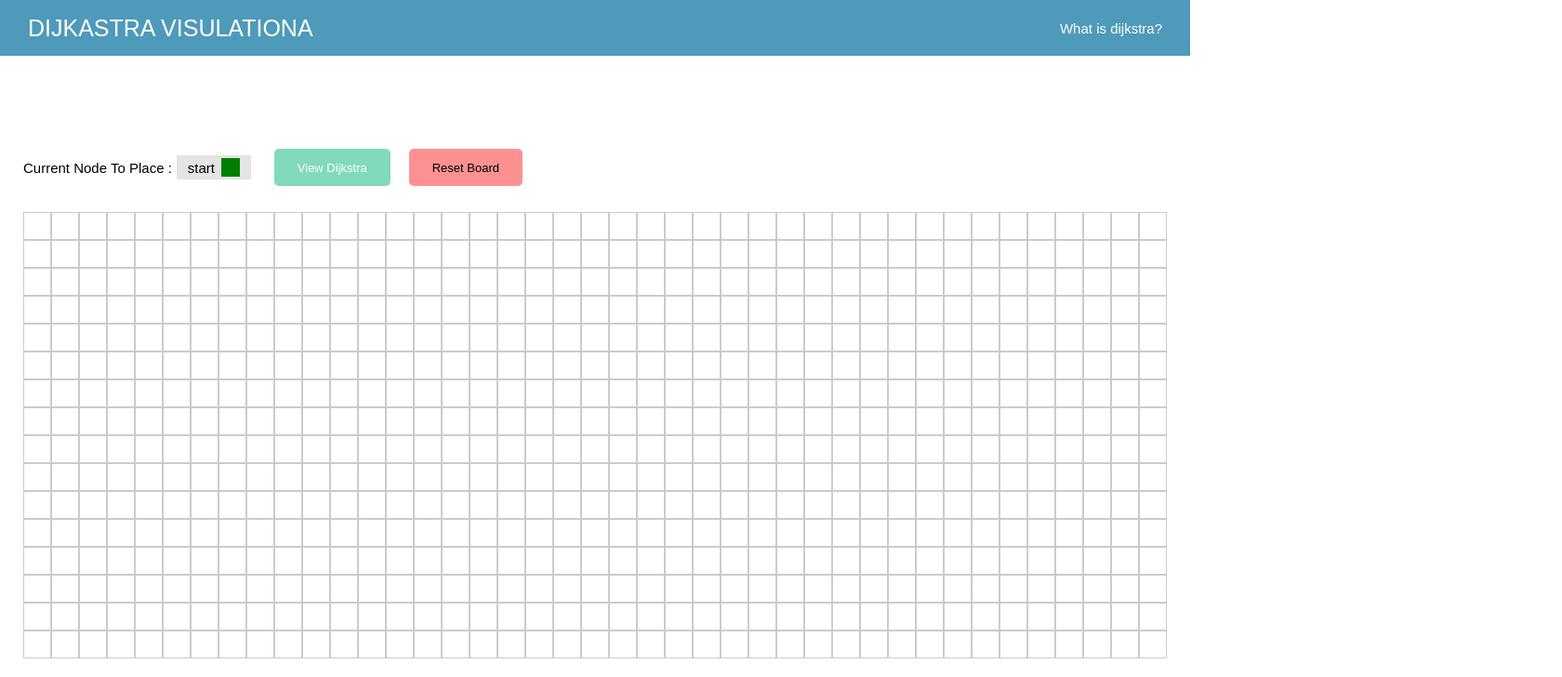
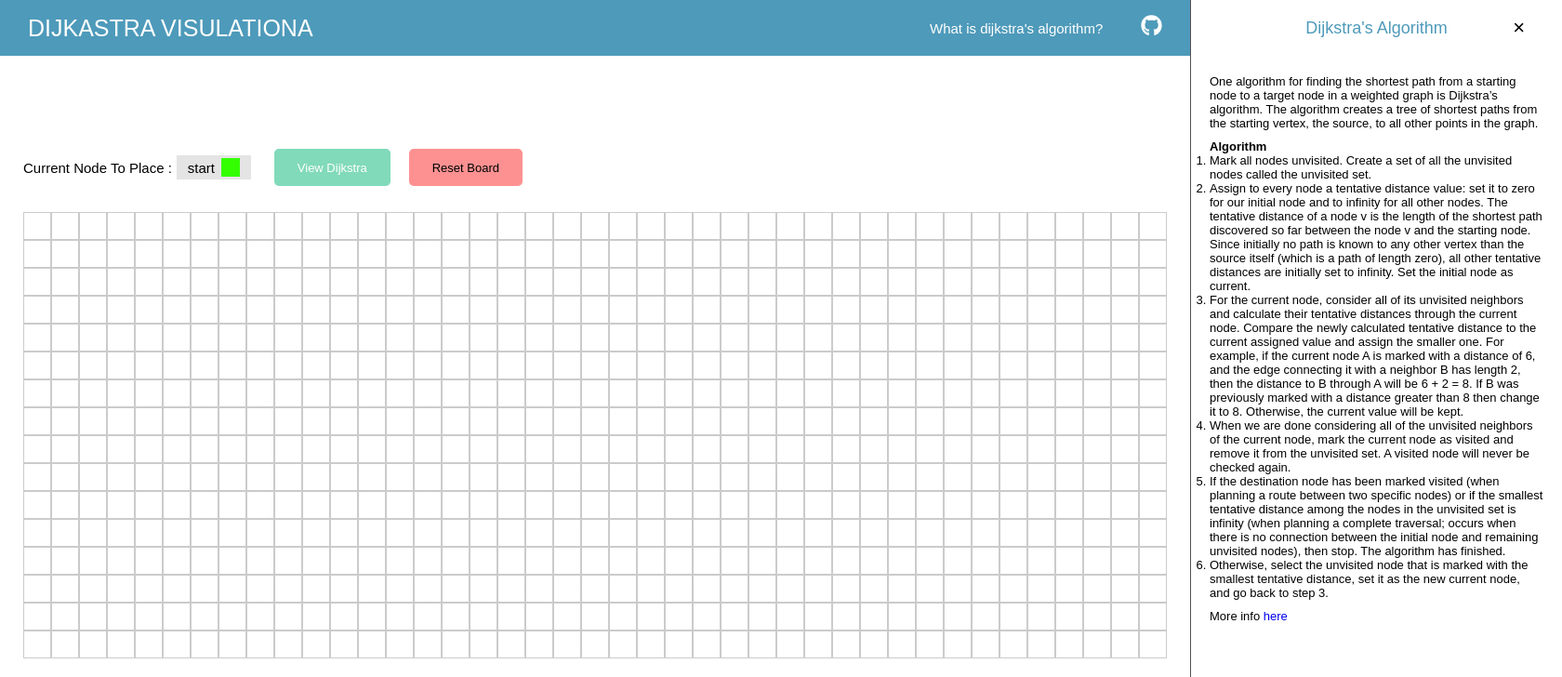
Before and after one commit to aakash018/dijkstras-visualization, a React (Vite) app: page / in a window 1280 px wide. Shown: the top 728 px of the page at 93% size, 1680 px wide, since content can reach past the window. Built offline with nearby package versions, Linux system fonts and the light colour scheme.

Commit message:
info tab and github link added

```diff
--- a/package.json
+++ b/package.json
@@ -8,7 +8,8 @@
   },
   "dependencies": {
     "react": "^17.0.2",
-    "react-dom": "^17.0.2"
+    "react-dom": "^17.0.2",
+    "react-icons": "^4.3.1"
   },
   "devDependencies": {
     "@types/react": "^17.0.33",
--- a/src/App.scss
+++ b/src/App.scss
@@ -4,6 +4,7 @@
 @import "./components/Node/Node.styles.scss";
 @import "./components/Header/header.styles.scss";
 @import "./components/NodeStatus/NodeStatus.styles.scss";
+@import "./components/DijkstraInfo/dijkstraInfo.styles.scss";
 
 .table-wrapper {
   width: 100vw;
--- a/src/App.tsx
+++ b/src/App.tsx
@@ -1,11 +1,19 @@
+import { useState } from "react";
 import "./App.scss";
+import DijkstraInfo from "./components/DijkstraInfo/DijkstraInfo";
 import Header from "./components/Header/Header";
 import Table from "./components/Table/Table";
 
 const App: React.FC = () => {
+  const [showDijkstraInfo, setShowDijkstraInfo] = useState(false);
+
   return (
-    <div>
-      <Header />
+    <div style={{ position: "relative" }}>
+      <DijkstraInfo
+        showInfo={showDijkstraInfo}
+        setShowInfo={setShowDijkstraInfo}
+      />
+      <Header setShowInfo={setShowDijkstraInfo} />
       <div className="table-wrapper">
         <Table />
       </div>
--- /dev/null
+++ b/src/components/DijkstraInfo/DijkstraInfo.tsx
@@ -0,0 +1,89 @@
+import React from "react";
+
+interface Props {
+  showInfo: boolean;
+  setShowInfo: React.Dispatch<React.SetStateAction<boolean>>;
+}
+
+const DijkstraInfo: React.FC<Props> = ({ showInfo, setShowInfo }) => {
+  return (
+    <div className={`dijkstra-info ${showInfo ? "show-info" : ""}`}>
+      <div className="dijkstra-info--heading">
+        <span>Dijkstra's Algorithm</span>
+        <span
+          className="dijkstra-info--close"
+          onClick={() => setShowInfo(false)}
+        >
+          {" "}
+          &times;{" "}
+        </span>
+      </div>
+      <p>
+        One algorithm for finding the shortest path from a starting node to a
+        target node in a weighted graph is Dijkstra’s algorithm. The algorithm
+        creates a tree of shortest paths from the starting vertex, the source,
+        to all other points in the graph.
+      </p>
+      <p>
+        {" "}
+        <b> Algorithm</b> <br />
+        <ol>
+          <li>
+            Mark all nodes unvisited. Create a set of all the unvisited nodes
+            called the unvisited set.
+          </li>
+          <li>
+            Assign to every node a tentative distance value: set it to zero for
+            our initial node and to infinity for all other nodes. The tentative
+            distance of a node v is the length of the shortest path discovered
+            so far between the node v and the starting node. Since initially no
+            path is known to any other vertex than the source itself (which is a
+            path of length zero), all other tentative distances are initially
+            set to infinity. Set the initial node as current.
+          </li>
+          <li>
+            For the current node, consider all of its unvisited neighbors and
+            calculate their tentative distances through the current node.
+            Compare the newly calculated tentative distance to the current
+            assigned value and assign the smaller one. For example, if the
+            current node A is marked with a distance of 6, and the edge
+            connecting it with a neighbor B has length 2, then the distance to B
+            through A will be 6 + 2 = 8. If B was previously marked with a
+            distance greater than 8 then change it to 8. Otherwise, the current
+            value will be kept.
+          </li>
+          <li>
+            When we are done considering all of the unvisited neighbors of the
+            current node, mark the current node as visited and remove it from
+            the unvisited set. A visited node will never be checked again.
+          </li>
+          <li>
+            If the destination node has been marked visited (when planning a
+            route between two specific nodes) or if the smallest tentative
+            distance among the nodes in the unvisited set is infinity (when
+            planning a complete traversal; occurs when there is no connection
+            between the initial node and remaining unvisited nodes), then stop.
+            The algorithm has finished.
+          </li>
+          <li>
+            Otherwise, select the unvisited node that is marked with the
+            smallest tentative distance, set it as the new current node, and go
+            back to step 3.
+          </li>
+        </ol>
+      </p>
+      <p>
+        {" "}
+        More info{" "}
+        <a
+          href="https://en.wikipedia.org/wiki/Dijkstra%27s_algorithm"
+          target={"_blank"}
+        >
+          here{" "}
+        </a>{" "}
+      </p>
+    </div>
+  );
+};
+
+export default DijkstraInfo;
--- /dev/null
+++ b/src/components/DijkstraInfo/dijkstraInfo.styles.scss
@@ -0,0 +1,46 @@
+.dijkstra-info {
+  position: absolute;
+  right: 0;
+  transform: translateX(100%);
+  transition: all 1s ease-in-out;
+
+  background-color: rgb(255, 255, 255);
+
+  width: 400px;
+  height: 100%;
+
+  border-left: 1px solid rgb(82, 82, 82);
+
+  padding: 0 20px;
+
+  overflow-y: auto;
+
+  &--heading {
+    width: 100%;
+    height: 60px;
+
+    display: flex;
+    justify-content: center;
+    align-items: center;
+
+    font-size: 1.8rem;
+    color: var(--theme-color);
+
+    position: relative;
+
+    margin-bottom: 20px;
+  }
+
+  &--close {
+    position: absolute;
+    right: 20px;
+
+    font-size: 2.2rem;
+    color: black;
+    cursor: pointer;
+  }
+}
+
+.show-info {
+  transform: translateX(0);
+}
--- a/src/components/Header/Header.tsx
+++ b/src/components/Header/Header.tsx
@@ -1,10 +1,31 @@
 import React from "react";
+import { FaGithub } from "react-icons/fa";
 
-const Header: React.FC = () => {
+interface Props {
+  setShowInfo: React.Dispatch<React.SetStateAction<boolean>>;
+}
+
+const Header: React.FC<Props> = ({ setShowInfo }) => {
+  const handleInfoClick = () => {
+    setShowInfo(true);
+  };
+
   return (
     <header>
       <section className="logo">DIJKASTRA VISULATIONA</section>
-      <section className="what-is">What is dijkstra?</section>
+      <section className="info">
+        <div onClick={handleInfoClick} className="info--what-is">
+          What is dijkstra's algorithm?
+        </div>
+        <section className="info--github">
+          <a
+            href="https://github.com/aakash018/dijkstras-visualization"
+            target={"_blank"}
+          >
+            <FaGithub />
+          </a>
+        </section>
+      </section>
     </header>
   );
 };
--- a/src/components/Header/header.styles.scss
+++ b/src/components/Header/header.styles.scss
@@ -13,8 +13,25 @@ header {
   .logo {
     font-size: 2.5rem;
   }
+  .info {
+    width: 250px;
+    font-size: 2.3rem;
 
-  .what-is {
-    font-size: 1.5rem;
+    display: flex;
+    justify-content: space-between;
+    align-items: center;
+
+    a {
+      color: inherit;
+    }
+
+    &--what-is {
+      font-size: 1.5rem;
+      cursor: pointer;
+    }
+
+    &--github {
+      cursor: pointer;
+    }
   }
 }
--- a/src/components/Node/Node.styles.scss
+++ b/src/components/Node/Node.styles.scss
@@ -10,14 +10,14 @@ $animation-time-visited: 0.5s;
 }
 
 .start-node {
-  background-color: rgb(51, 255, 0);
+  background-color: var(--start-node-color);
   transform-origin: center;
   transform: scale(0);
   animation: NodeAnim $animation-time ease-in 0s 1 forwards;
 }
 
 .end-node {
-  background-color: rgb(255, 117, 117);
+  background-color: var(--end-node-color);
   transform-origin: center;
   transform: scale(0);
   animation: NodeAnim $animation-time ease-in 0s 1 forwards;
@@ -29,12 +29,14 @@ $animation-time-visited: 0.5s;
 }
 
 .wall-node {
-  background-color: black;
+  background-color: var(--wall-node-color);
 }
 
 .path-node {
-  background-color: rgb(183, 97, 240);
+  background-color: rgb(226, 240, 97);
   border: none;
+  transform-origin: center;
+  // animation: PathNodesAni $animation-time-visited ease-in 0s 1 forwards;
 }
 
 @keyframes NodeAnim {
@@ -55,3 +57,12 @@ $animation-time-visited: 0.5s;
     transform: scale(1);
   }
 }
+
+@keyframes PathNodesAni {
+  0% {
+    transform: scale(1.3);
+  }
+  100% {
+    transform: scale(1);
+  }
+}
--- a/src/components/NodeStatus/NodeStatus.styles.scss
+++ b/src/components/NodeStatus/NodeStatus.styles.scss
@@ -27,14 +27,14 @@
   }
 
   &--finish {
-    background-color: red;
+    background-color: var(--end-node-color);
   }
 
   &--start {
-    background-color: green;
+    background-color: var(--start-node-color);
   }
 
   &--wall {
-    background-color: black;
+    background-color: var(--wall-node-color);
   }
 }
--- a/src/index.css
+++ b/src/index.css
@@ -7,6 +7,9 @@
 
 :root {
   --theme-color: #4e9aba;
+  --start-node-color: rgb(51, 255, 0);
+  --end-node-color: rgb(255, 117, 117);
+  --wall-node-color: rgb(29, 29, 29);
 }
 
 html {
@@ -37,3 +40,8 @@ button {
 h1 {
   font-size: 3.5rem;
 }
+
+p {
+  font-size: 1.3rem;
+  margin-bottom: 10px;
+}
```
Also changed, not shown: 1 other file (tests, documents, lock files or other folders).
